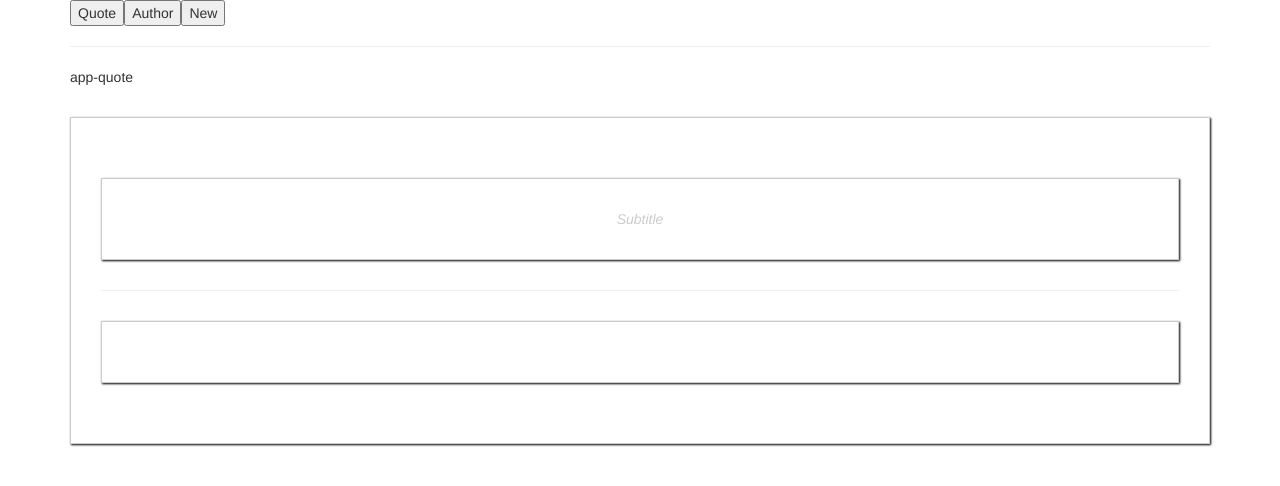
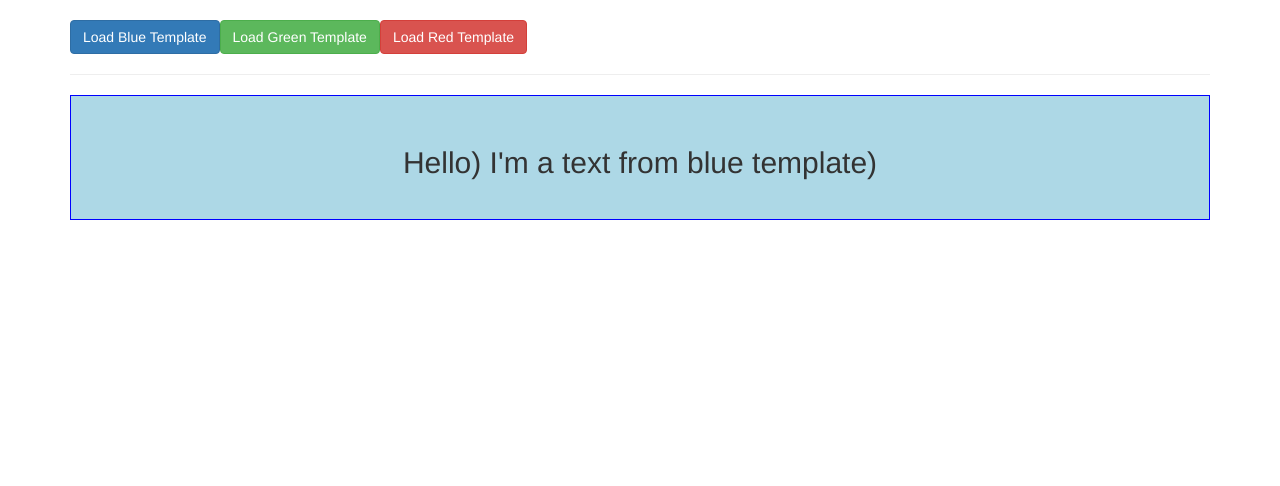
Before and after one commit to Julia-Volkova/Vue-example, a Vue app in the folder vue-cli/: page / in a window 1280 px wide. Shown: the top 486 px of the page. Built offline with nearby package versions, Linux system fonts and the light colour scheme.

Commit message:
Exercise 7 - Slots & Dynamic components

```diff
--- a/vue-cli/src/App.vue
+++ b/vue-cli/src/App.vue
@@ -2,39 +2,40 @@
   <div class="container">
     <div class="row">
       <div class="col-xs-12">
-        <button @click="selectedComponent = 'app-quote'">Quote</button>
-        <button @click="selectedComponent = 'app-author'">Author</button>
-        <button @click="selectedComponent = 'app-new'">New</button>
+        <br>
+        <button @click="currentTemplate = 'app-blue'" class="btn btn-primary">Load Blue Template</button>
+        <button @click="currentTemplate = 'app-green'" class="btn btn-success">Load Green Template</button>
+        <button @click="currentTemplate = 'app-red'" class="btn btn-danger">Load Red Template</button>
         <hr>
-        <p>{{ selectedComponent }}</p>
         <keep-alive>
-          <component :is="selectedComponent"></component>
+          <component :is="currentTemplate">
+              <h2 slot="blue">Hello) I'm a text from blue template)</h2>
+
+              <h2 slot="green">Hello) I'm a text from green template)</h2>
+
+              <h2 slot="red">Hello) I'm a text from red template)</h2>
+          </component>
         </keep-alive>
-        <!--<app-quote>-->
-        <!--<h2 slot="title">{{ quoteTitle }}</h2>-->
-        <!--<p slot="content">A wondeful Quote</p>-->
-        <!--</app-quote>-->
       </div>
     </div>
   </div>
 </template>
 
 <script>
-  import Quote from './components/Quote.vue';
-  import Author from './components/Author.vue';
-  import New from './components/New.vue';
+  import Blue from './components/Blue.vue';
+  import Green from './components/Green.vue';
+  import Red from './components/Red.vue';
 
   export default {
     data: function () {
       return {
-        quoteTitle: 'The Quote',
-        selectedComponent: 'app-quote'
+        currentTemplate: 'app-blue'
       }
     },
     components: {
-      'app-quote': Quote,
-      'app-author': Author,
-      'app-new': New
+      'app-blue': Blue,
+      'app-green': Green,
+      'app-red': Red
     }
   }
 </script>
--- a/vue-cli/src/components/Author.vue
+++ /dev/null
@@ -1,14 +0,0 @@
-<template>
-  <div>
-   <h3>Author</h3>
-  </div>
-</template>
-
-<script>
-  export default {
-
-  }
-</script>
-
-<style>
-</style>
--- /dev/null
+++ b/vue-cli/src/components/Blue.vue
@@ -0,0 +1,19 @@
+<template>
+  <div>
+    <slot name="blue"></slot>
+  </div>
+</template>
+
+<script>
+
+</script>
+
+<style scoped>
+  div {
+    border: 1px solid blue;
+    background-color: lightblue;
+    padding: 30px;
+    margin: 20px auto;
+    text-align: center
+  }
+</style>
--- /dev/null
+++ b/vue-cli/src/components/Green.vue
@@ -0,0 +1,19 @@
+<template>
+  <div>
+    <slot name="green"></slot>
+  </div>
+</template>
+
+<script>
+
+</script>
+
+<style scoped>
+  div {
+    border: 1px solid green;
+    background-color: lightgreen;
+    padding: 30px;
+    margin: 20px auto;
+    text-align: center
+  }
+</style>
--- a/vue-cli/src/components/New.vue
+++ /dev/null
@@ -1,26 +0,0 @@
-<template>
-  <div>
-    <h3>New Quote</h3>
-    <button @click="counter++">Increase!</button>
-    <p>{{ counter }}</p>
-  </div>
-</template>
-
-<script>
-  export default {
-    data: function () {
-      return {
-        counter: 0
-      }
-    },
-    deactivated() {
-      console.log('Deactivated');
-    },
-    activated() {
-      console.log('Activated');
-    }
-  }
-</script>
-
-<style>
-</style>
--- a/vue-cli/src/components/Quote.vue
+++ /dev/null
@@ -1,34 +0,0 @@
-<template>
-  <div>
-   <div class="title">
-     <slot name="title"></slot>
-     <span style="color: #ccc;"><slot name="subtitle">Subtitle</slot></span>
-   </div>
-    <hr>
-    <div>
-      <slot name="content"></slot>
-    </div>
-  </div>
-</template>
-
-<script>
-  export default {
-    props: ['quote']
-  }
-</script>
-
-<style scoped>
-  div {
-    border: 1px solid #ccc;
-    box-shadow: 1px 1px 2px black;
-    padding: 30px;
-    margin: 30px auto;
-    text-align: center;
-  }
-  h2 {
-    color: red;
-  }
-  .title {
-    font-style: italic;
-  }
-</style>
--- /dev/null
+++ b/vue-cli/src/components/Red.vue
@@ -0,0 +1,19 @@
+<template>
+  <div>
+    <slot name="red"></slot>
+  </div>
+</template>
+
+<script>
+
+</script>
+
+<style scoped>
+  div {
+    border: 1px solid red;
+    background-color: lightcoral;
+    padding: 30px;
+    margin: 20px auto;
+    text-align: center
+  }
+</style>
```
